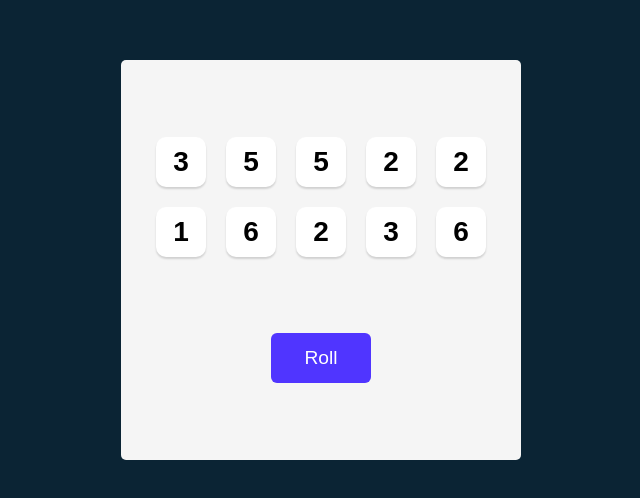
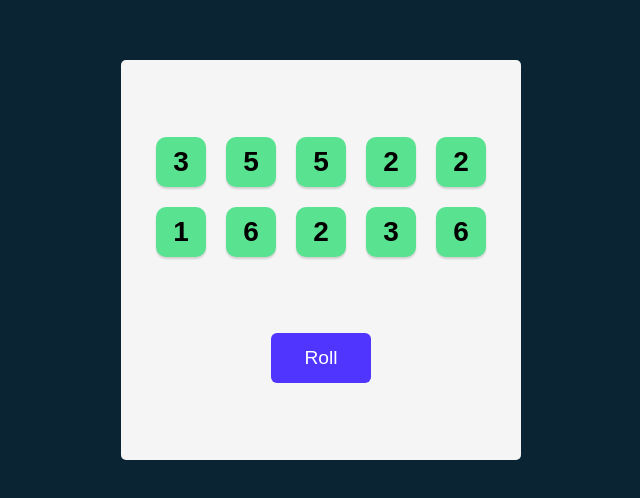
Before and after one commit to SouthBennett/tenzies-capstone, a React (Vite) app: page / in a window 1280 px wide. Shown: the part 140-638 px from the top of the page, without its empty margins (319-959 px from the left). Built offline with nearby package versions, Linux system fonts and the light colour scheme.

Commit message:
Tenzies: Styling held dice

```diff
--- a/src/App.jsx
+++ b/src/App.jsx
@@ -12,7 +12,7 @@ export default function App() {
 
       randomNumbers.push({
         value: randomNumber,
-        isHeld: false,
+        isHeld: true,
         id: nanoid()
       })
     }
@@ -26,7 +26,11 @@ export default function App() {
 
   const diceElements = dice.map((dieObj) => {
     return (
-      <Die key={dieObj.id} value={dieObj.value} />
+      <Die
+        key={dieObj.id}
+        value={dieObj.value}
+        isHeld={dieObj.isHeld}
+      />
     )
   })
 
--- a/src/components/Die.jsx
+++ b/src/components/Die.jsx
@@ -1,7 +1,7 @@
 export default function Die( props ) {
   return (
     <>
-      <button>{props.value}</button>
+      <button style={{backgroundColor : props.isHeld ? '#59E391' : '#f3f6f4'}}>{props.value}</button>
     </>
   )
 }
```
